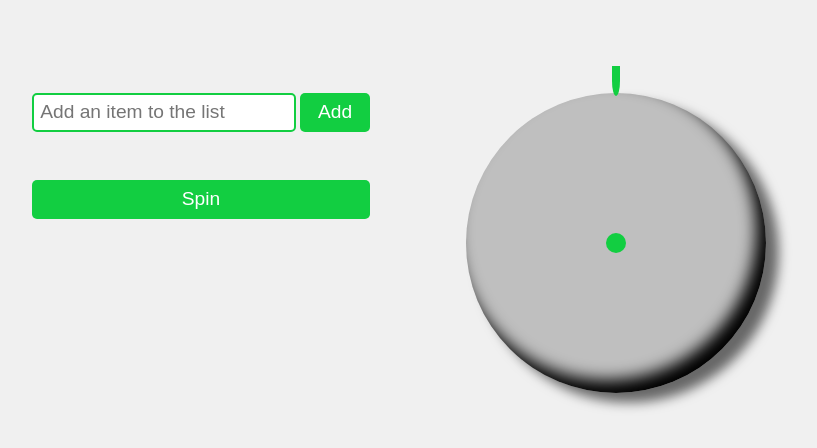
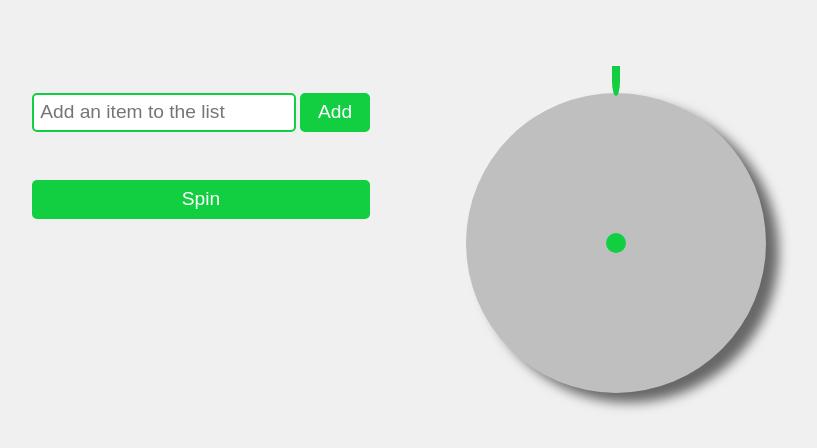
Before and after one commit to henaorth16/spinner, a plain HTML site: page index.html in a window 1280 px wide. Shown: the part 40-488 px from the top of the page, without its empty margins (241-1058 px from the left). Drawn offline with Linux system fonts and the light colour scheme.

Commit message:
Update style.css

```diff
--- a/style.css
+++ b/style.css
@@ -106,9 +106,7 @@ button[class="spin"] {
   position: relative;
   background-color: #bfbfbf;
   border-radius: 50%;
-  box-shadow:
-  inset -.6rem -0.8rem 1rem rgb(0, 0, 0),
-  .8rem .6rem .7rem rgba(0, 0, 0, 0.571);
+  box-shadow: .8rem .6rem .7rem rgba(0, 0, 0, 0.571);
 }
 .spinner::before{
    content: '';
```
